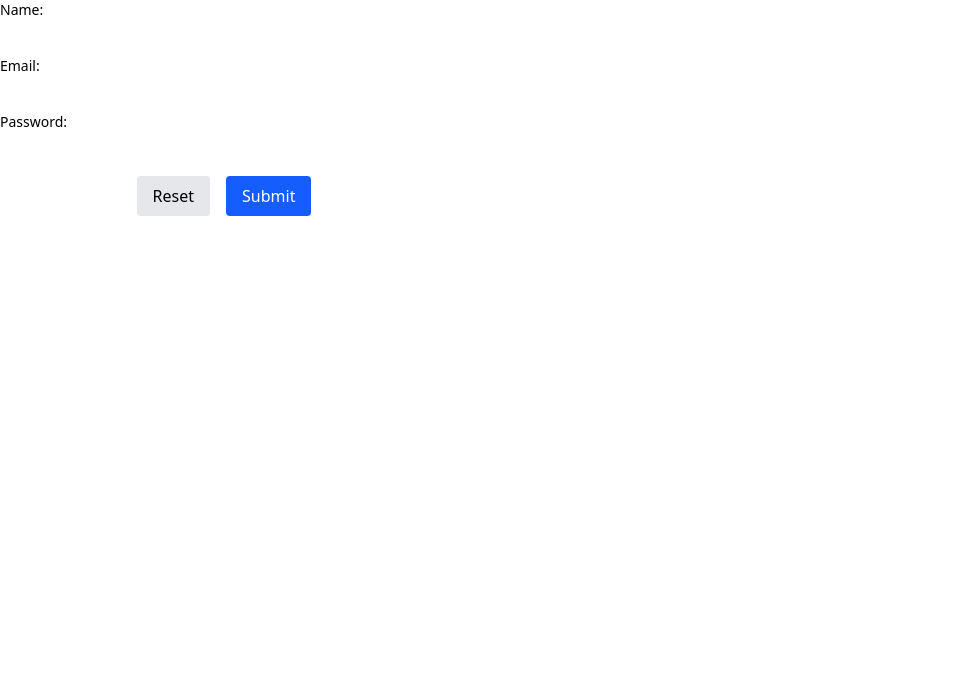
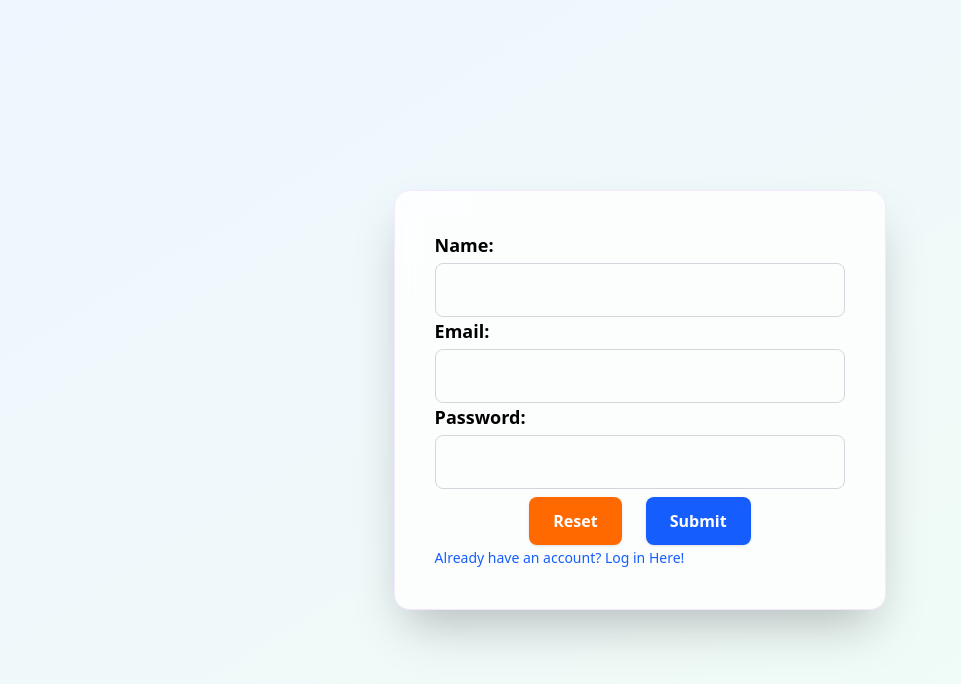
Before and after one commit to HarveyL101/maths_app, a React (Vite) app in the folder client/: page /register in a window 1280 px wide. Shown: the top 684 px of the page, without its empty margins (0-961 px from the left). Built offline with nearby package versions, Linux system fonts and the light colour scheme.

Commit message:
Improved css standardisation for the login and register pages/ components

```diff
--- a/client/src/components/LoginForm.jsx
+++ b/client/src/components/LoginForm.jsx
@@ -1,4 +1,4 @@
-import { useNavigate } from "react-router-dom";
+import { Link, useNavigate } from "react-router-dom";
 
 const LoginForm = () => {
   const navigate = useNavigate();
@@ -31,21 +31,26 @@ const LoginForm = () => {
       }
   };
   return(
-    <div >
-      <form action={handleSubmit} className="flex flex-col items-center gap-6 w-full max-w-md">
-        <div className="flex flex-col w-full gap-4">
-          <label htmlFor="email" className="flex flex-col text-sm font-medium">
+    <div className="form-container">
+      <form
+      onSubmit={handleSubmit}
+      className="form-card"
+    >
+        <div>
+          <label htmlFor="email" className="form-label">
             Email:
             <input
+              className="form-input"
               type="email"
               name="userEmail"
               id="email"
             />
           </label>
 
-          <label htmlFor="password" className="flex flex-col text-sm font-medium">
+          <label htmlFor="password" className="form-label">
             Password:
             <input
+              className="form-input"
               type="password"
               name="userPassword"
               id="password"
@@ -53,10 +58,12 @@ const LoginForm = () => {
           </label>
         </div>
 
-        <div className="flex gap-6">
-          <button type="reset" className="px-6 py-3 bg-gray-200 rounded hover:bg-gray-300">Reset</button>
-          <button type="submit" className="px-6 py-3 bg-blue-600 text-white rounded hover:bg-blue-700">Submit</button>
+        <div className="form-button-container">
+          <button type="reset" className="form-button-orange">Reset</button>
+          <button type="submit" className="form-button-blue">Submit</button>
         </div>
+
+        <Link to='/register' className="form-link">Don't have an account? Register Here!</Link>
       </form>
     </div>
   )
--- a/client/src/components/RegisterForm.jsx
+++ b/client/src/components/RegisterForm.jsx
@@ -1,17 +1,30 @@
-import { useNavigate } from "react-router-dom";
+import { Link, useNavigate } from "react-router-dom";
+import { useState } from "react";
 
 const RegisterForm = () => {
   const navigate = useNavigate();
+  const [error, setError] = useState(null);
 
-  const submitRegister = async (formData) => {
-
+  const handleRegister = async (formData) => {
     const data = {
       name: formData.get("userName"),
       email: formData.get("userEmail"),
       password: formData.get("userPassword")
     };
+    // --- Client-Side Validation ---
+    if (!data.name || !data.email || !data.password) {
+      setError = ("Please fill out all fields before submitting");
+      return;
+    }
+    if (!/\S+@\S+\.\S+/.test(data.email)) {
+      setError("Please enter a valid email address/");
+      return;
+    }
+    if (data.password.length < 8) {
+      setError("Please enter a password longer than 8 characters");
+      return;
+    }
 
-    console.log(data);
     try {
       const res = await fetch("http://localhost:8080/register", {
         method: "POST",
@@ -20,48 +33,62 @@ const RegisterForm = () => {
       });
 
       const json = await res.json();
-      console.log(json);
 
+      // --- Server Side Error Handling ---
       if (res.ok) {
         navigate("/home");
       } else {
-        console.log("Registry failed: ", json.message);
+        // console.log("Registry failed: ", json.message);
       }
     } catch (error) {
-      console.error("Error: ", error);
+      // console.error("BIG BUMHOLES: ", error);
     }
-
-
   }
 
   return(
-    <div>
-      <form action={submitRegister} className="flex flex-col items-center gap-6 w-full max-w-md">
-        <div className="flex flex-col w-full gap-4">
-          <label htmlFor="name" className="flex flex-col text-sm font-medium">Name:
-            <input type="text" name="userName" id="name" />
+    <div className="form-container">
+      <form
+        action={handleRegister}
+        className="form-card"
+      >
+        <div>
+          <label htmlFor="name" className="form-label">Name:
+            <input
+              className="form-input"
+              type="text"
+              name="userName"
+              id="name"
+            />
           </label>
 
-          <label htmlFor="email" className="flex flex-col text-sm font-medium">Email:
-            <input type="email" name="userEmail" id="email" />
+          <label htmlFor="email" className="form-label">Email:
+            <input
+              className="form-input"
+              type="email"
+              name="userEmail"
+              id="email"
+            />
           </label>
 
-
-          <label htmlFor="password" className="flex flex-col text-sm font-medium">Password:
-            <input type="password" name="userPassword" id="password" />
+          <label htmlFor="password" className="form-label">Password:
+            <input
+              className="form-input"
+              type="password"
+              name="userPassword"
+              id="password"
+            />
           </label>
         </div>
 
-        <div className="flex gap-4">
-          <button type="reset" className="px-4 py-2 bg-gray-200 rounded hover:bg-gray-300">Reset</button>
-          <button type="submit" className="px-4 py-2 bg-blue-600 text-white rounded hover:bg-blue-700">Submit</button>
+        <div className="form-button-container">
+          <button type="reset" className="form-button-orange">Reset</button>
+          <button type="submit" className="form-button-blue">Submit</button>
         </div>
+
+        <Link to='/' className="form-link">Already have an account? Log in Here!</Link>
       </form>
     </div>
-
-
-
-  )
-}
+  );
+};
 
 export default RegisterForm;
--- a/client/src/tailwind.css
+++ b/client/src/tailwind.css
@@ -1,14 +1,40 @@
 @import "tailwindcss";
 
 @layer components {
+  /* --- TITLE BAR --- */
   .nav-item {
     @apply whitespace-nowrap px-8 py-5 rounded-b-lg cursor-pointer font-medium;
+  }
+  /* --- LOGIN/ REGISTER FORM --- */
+  .form-container {
+    @apply min-h-screen flex items-center justify-center bg-linear-to-br from-blue-50 to-green-50 p-6;
+  }
+  .form-card {
+    @apply bg-white/80 backdrop-blur-md shadow-2xl rounded-2xl p-10 w-full max-w-2/5 border border-purple-100;
+  }
+  .form-label {
+    @apply flex flex-col text-lg font-bold;
+  }
+  .form-input {
+    @apply mt-1 p-3 rounded-lg border border-gray-300 focus:border-purple-500 focus:ring-2 focus:ring-purple-300 outline-none transition;
+  }
+  .form-button-container {
+    @apply flex justify-center gap-6 w-full pt-2
+  }
+  .form-button-blue {
+    @apply px-6 py-3 bg-blue-600 text-white font-semibold rounded-lg shadow hover:bg-blue-700 hover:shadow-lg hover:cursor-pointer transition;
+  }
+  .form-button-orange {
+    @apply px-6 py-3 bg-orange-500 text-white font-semibold rounded-lg shadow hover:bg-orange-600 hover:shadow-lg hover:cursor-pointer transition;
+  }
+  .form-link {
+    @apply text-sm text-blue-600 hover:text-blue-800 transition;
   }
 }
 
 @layer pages {
   .card {
-    @apply border rounded-xl  text-center;
+    @apply border rounded-xl text-center;
   }
   .card-header {
     @apply font-bold text-3xl
```
